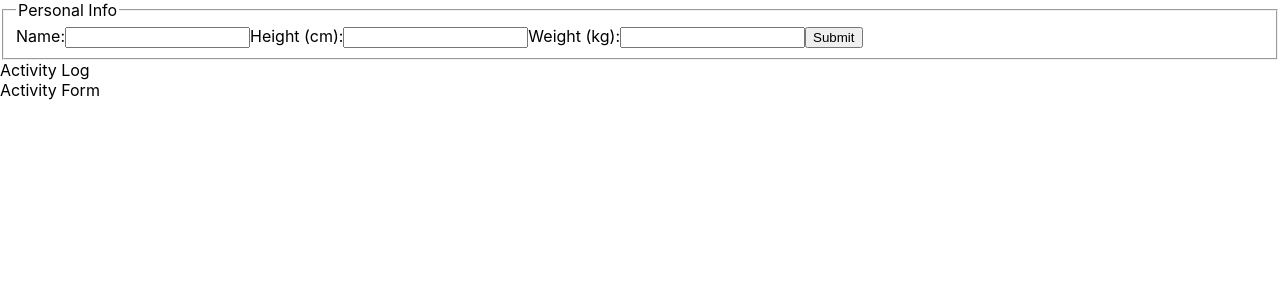
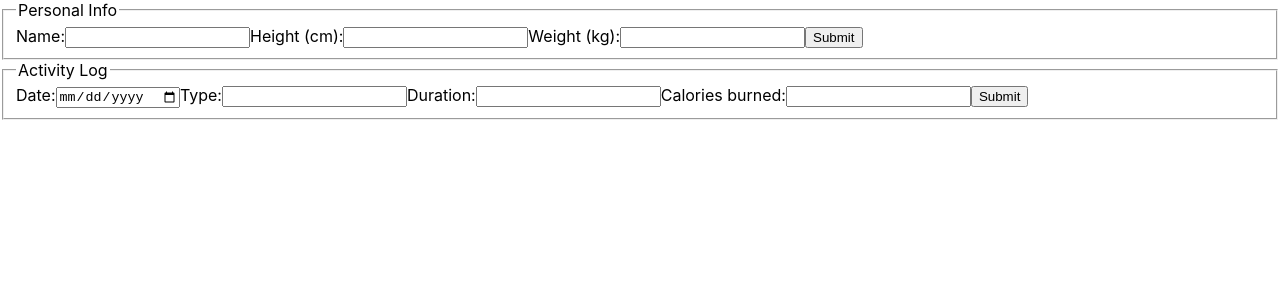
Before and after one commit to cristiansot/React-App-V2, a React (Create React App) app: page / in a window 1280 px wide. Shown: the top 300 px of the page. Built offline with nearby package versions, Linux system fonts and the light colour scheme.

Commit message:
Add Activity Log Functionality

```diff
--- a/src/App.js
+++ b/src/App.js
@@ -31,7 +31,32 @@ function App() {
   const handleUserInfoChange = (name, value) => {
     setUserInput((prevValue) => ({ ...prevValue, [name]: value }));
   };
-  console.log(userInput);
+
+  //-------Activity State and Functions-------//
+
+  // State to track User Info
+  const [activities, setActivities] = useState([]);
+
+  // State to track User Info Form Input
+  const [activityInput, setActivityInput] = useState({
+    date: '',
+    type: '',
+    duration: '',
+    calories: '',
+  });
+
+  const handleActivityChange = (name, value) => {
+    setActivityInput((prevValue) => ({ ...prevValue, [name]: value }));
+  };
+
+  const handleActivitySubmit = (e) => {
+    e.preventDefault();
+    console.log(activityInput);
+    const newActivity = [...activities, activityInput];
+    setActivities(newActivity);
+    console.log(newActivity);
+    setActivityInput({ date: '', type: '', duration: '', calories: '' });
+  };
 
   return (
     <div className="App">
@@ -45,8 +70,13 @@ function App() {
         />
       )}
 
-      <ActivityLog />
-      <ActivityForm />
+      <ActivityForm
+        activityInput={activityInput}
+        onFormChange={handleActivityChange}
+        onFormSubmit={handleActivitySubmit}
+      />
+
+      <ActivityLog activities={activities} />
     </div>
   );
 }
--- a/src/components/ActivityForm.js
+++ b/src/components/ActivityForm.js
@@ -1,5 +1,59 @@
-function ActivityForm() {
-  return <div>Activity Form</div>;
+function ActivityForm({ activityInput, onFormChange, onFormSubmit }) {
+  const handleInputChange = (e) => {
+    e.preventDefault();
+
+    const { name, value } = e.target;
+    console.log(name, value);
+    onFormChange(name, value);
+  };
+
+  return (
+    <form className="activity-form" onSubmit={onFormSubmit}>
+      <fieldset>
+        <legend>Activity Log</legend>
+        <label>
+          Date:
+          <input
+            type="date"
+            name="date"
+            value={activityInput.date}
+            onChange={handleInputChange}
+          />
+        </label>
+
+        <label>
+          Type:
+          <input
+            type="string"
+            name="type"
+            value={activityInput.type}
+            onChange={handleInputChange}
+          />
+        </label>
+
+        <label>
+          Duration:
+          <input
+            type="number"
+            name="duration"
+            value={activityInput.duration}
+            onChange={handleInputChange}
+          />
+        </label>
+
+        <label>
+          Calories burned:
+          <input
+            type="number"
+            name="calories"
+            value={activityInput.calories}
+            onChange={handleInputChange}
+          />
+        </label>
+        <button type="submit">Submit</button>
+      </fieldset>
+    </form>
+  );
 }
 
 export default ActivityForm;
--- a/src/components/ActivityItem.js
+++ b/src/components/ActivityItem.js
@@ -1,5 +1,12 @@
-function ActivityItem() {
-  return <ActivityItem />;
+function ActivityItem({ activity }) {
+  return (
+    <div className="activity-item">
+      <p>Activity: {activity && activity.type}</p>
+      <p>Duration : {activity && activity.duration} </p>
+      <p>Intensity: {activity && activity.intensity}</p>
+      <p>Calories Burned: {activity && activity.calories}</p>
+    </div>
+  );
 }
 
 export default ActivityItem;
--- a/src/components/ActivityLog.js
+++ b/src/components/ActivityLog.js
@@ -1,7 +1,9 @@
 import ActivityItem from './ActivityItem';
 
-function ActivityLog() {
-  return <div>Activity Log</div>;
+function ActivityLog({ activities }) {
+  return activities.map((activity) => {
+    return <ActivityItem activity={activity} />;
+  });
 }
 
 export default ActivityLog;
--- a/src/components/UserInfo.js
+++ b/src/components/UserInfo.js
@@ -1,10 +1,10 @@
 function UserInfo({ userInfo }) {
   return (
-    <div>
+    <div className="user-info">
       <h2>Personal Info</h2>
       <p>Name: {userInfo && userInfo.name}</p>
-      <p>Height: {userInfo && userInfo.height}</p>
-      <p>Weight: {userInfo && userInfo.weight}</p>
+      <p>Height: {userInfo && userInfo.height} cm</p>
+      <p>Weight: {userInfo && userInfo.weight} kg</p>
     </div>
   );
 }
--- a/src/components/UserInfoForm.js
+++ b/src/components/UserInfoForm.js
@@ -7,7 +7,7 @@ function UserInfoForm({ userInput, onFormChange, onFormSubmit }) {
   };
 
   return (
-    <form onSubmit={onFormSubmit}>
+    <form className="user-info-form" onSubmit={onFormSubmit}>
       <fieldset>
         <legend>Personal Info</legend>
         <label>
```
